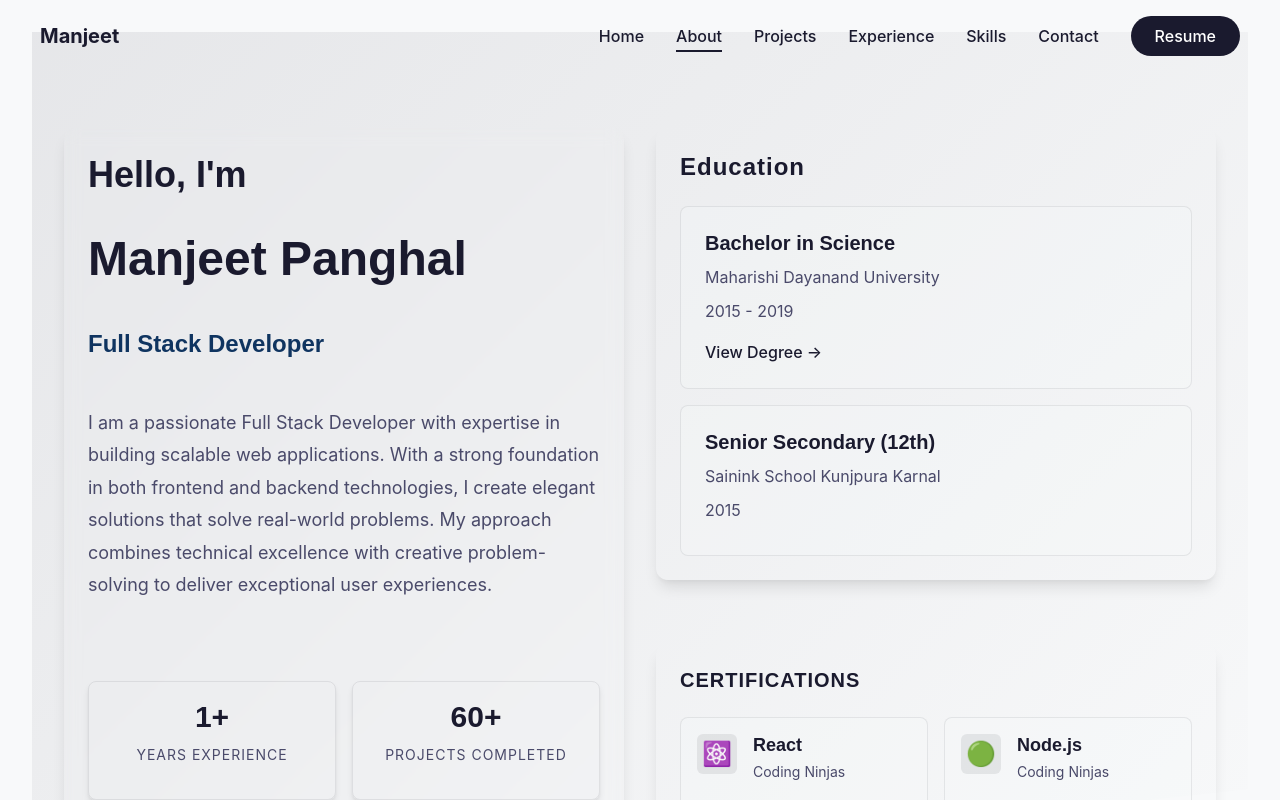
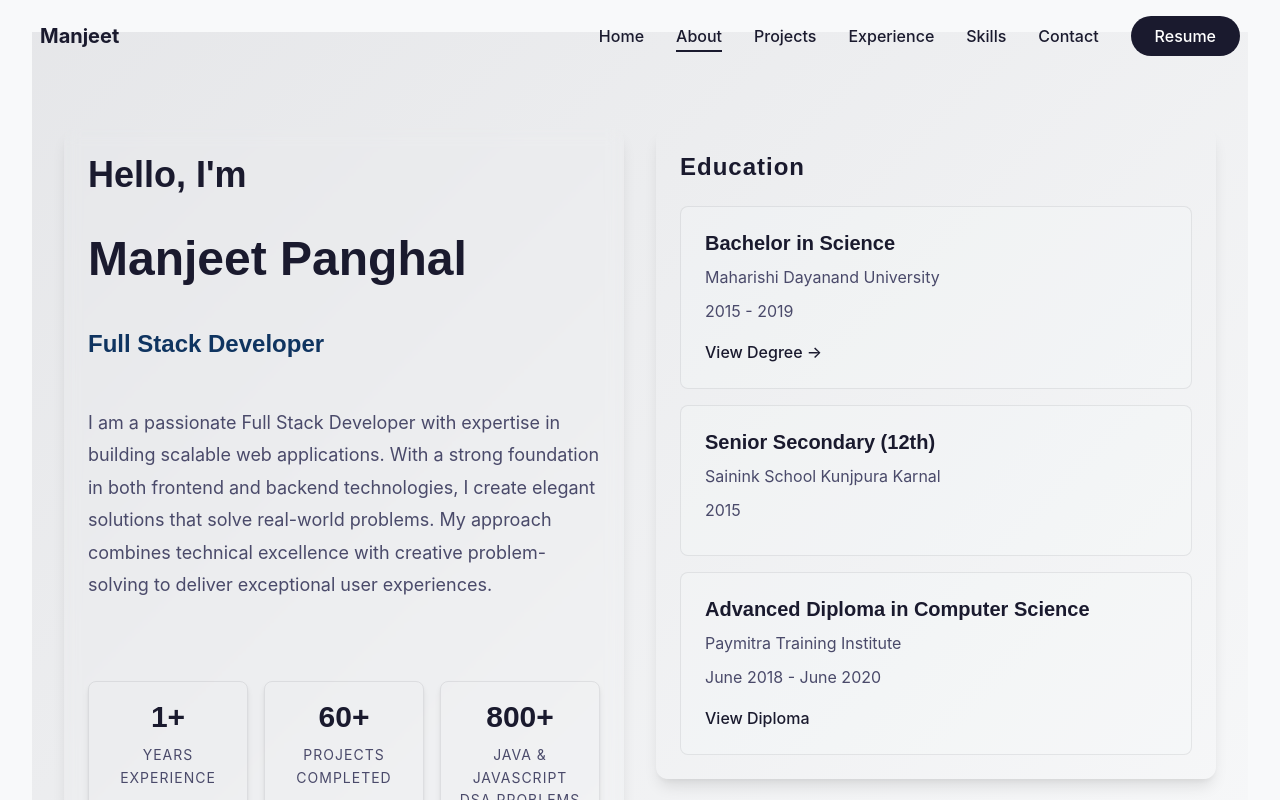
Before and after one commit to manjeet13804/manjeet-portfolio, a React (Create React App) app: page /about in a window 1280 px wide. Shown: the top 800 px of the page. Built offline with nearby package versions, Linux system fonts and the light colour scheme.

Commit message:
file added successfully

```diff
--- a/src/components/About.js
+++ b/src/components/About.js
@@ -234,6 +234,20 @@ const StatItem = styled(motion.div)`
   }
 `;
 
+const StatNumber = styled.h4`
+  font-size: ${({ theme }) => theme.fontSizes['3xl']};
+  color: ${({ theme }) => theme.colors.primary};
+  margin-bottom: ${({ theme }) => theme.spacing[2]};
+  font-weight: bold;
+`;
+
+const StatLabel = styled.p`
+  font-size: ${({ theme }) => theme.fontSizes.sm};
+  color: ${({ theme }) => theme.colors.textLight};
+  text-transform: uppercase;
+  letter-spacing: 1px;
+`;
+
 const ButtonGroup = styled(motion.div)`
   display: flex;
   flex-wrap: wrap;
@@ -346,12 +360,13 @@ const EducationList = styled.div`
   margin-top: ${({ theme }) => theme.spacing[6]};
 `;
 
-const EducationCard = styled(motion.div)`
+const EducationItem = styled(motion.div)`
   background: ${({ theme }) => `${theme.colors.background}40`};
   padding: ${({ theme }) => theme.spacing[6]};
   border-radius: ${({ theme }) => theme.borderRadius.lg};
   border: 1px solid ${({ theme }) => `${theme.colors.primary}15`};
 
+  .edu-content {
     h4 {
       font-size: ${({ theme }) => theme.fontSizes.xl};
       color: ${({ theme }) => theme.colors.text};
@@ -375,6 +390,7 @@ const EducationCard = styled(motion.div)`
 
       &:hover {
         color: ${({ theme }) => theme.colors.accent};
+      }
     }
   }
 `;
@@ -432,12 +448,20 @@ const About = () => {
 
           <Stats>
             <StatItem variants={itemVariants}>
-              <h4>1+</h4>
-              <p>Years Experience</p>
+              <StatNumber>1+</StatNumber>
+              <StatLabel>Years Experience</StatLabel>
             </StatItem>
             <StatItem variants={itemVariants}>
-              <h4>60+</h4>
-              <p>Projects Completed</p>
+              <StatNumber>60+</StatNumber>
+              <StatLabel>Projects Completed</StatLabel>
+            </StatItem>
+            <StatItem variants={itemVariants}>
+              <StatNumber>800+</StatNumber>
+              <StatLabel>Java & Javascript DSA Problems Solved</StatLabel>
+            </StatItem>
+            <StatItem variants={itemVariants}>
+              <StatNumber>Top Performer</StatNumber>
+              <StatLabel>12th & Coding Ninjas Full Stack Course</StatLabel>
             </StatItem>
           </Stats>
 
@@ -492,10 +516,11 @@ const About = () => {
               Education
             </EducationTitle>
             <EducationList>
-              <EducationCard
+              <EducationItem
                 variants={itemVariants}
                 whileHover={{ scale: 1.02 }}
               >
+                <div className="edu-content">
                   <h4>Bachelor in Science</h4>
                   <p>Maharishi Dayanand University</p>
                   <p>2015 - 2019</p>
@@ -506,15 +531,29 @@ const About = () => {
                   >
                     View Degree →
                   </a>
-              </EducationCard>
-              <EducationCard
+                </div>
+              </EducationItem>
+              <EducationItem
                 variants={itemVariants}
                 whileHover={{ scale: 1.02 }}
               >
+                <div className="edu-content">
                   <h4>Senior Secondary (12th)</h4>
                   <p>Sainink School Kunjpura Karnal</p>
                   <p>2015</p>
-              </EducationCard>
+                </div>
+              </EducationItem>
+              <EducationItem
+                variants={itemVariants}
+                whileHover={{ scale: 1.02 }}
+              >
+                <div className="edu-content">
+                  <h4>Advanced Diploma in Computer Science</h4>
+                  <p>Paymitra Training Institute</p>
+                  <p>June 2018 - June 2020</p>
+                  <a href="https://drive.google.com/file/d/1LbuPqO2WkHDHJAjj-MvD86XOQIF-1MfI/view?usp=sharing" target="_blank" rel="noopener noreferrer">View Diploma</a>
+                </div>
+              </EducationItem>
             </EducationList>
           </EducationSection>
 
--- a/src/components/Contact.js
+++ b/src/components/Contact.js
@@ -112,6 +112,16 @@ const InfoItem = styled.div`
   p {
     font-size: ${({ theme }) => theme.fontSizes.md};
     color: ${({ theme }) => theme.colors.textLight};
+
+    @media (max-width: ${({ theme }) => theme.breakpoints.sm}) {
+      font-size: ${({ theme }) => theme.fontSizes.sm};
+    }
+  }
+
+  a {
+    font-size: ${({ theme }) => theme.fontSizes.md};
+    color: ${({ theme }) => theme.colors.textLight};
+    text-decoration: none;
 
     @media (max-width: ${({ theme }) => theme.breakpoints.sm}) {
       font-size: ${({ theme }) => theme.fontSizes.sm};
@@ -333,6 +343,24 @@ const Contact = () => {
                 <p>Jhajjar, Haryana</p>
               </div>
             </InfoItem>
+            <InfoItem>
+              <InfoIcon>
+                <FaGithub />
+              </InfoIcon>
+              <div>
+                <h4>GitHub</h4>
+                <a href="https://www.github.com/manjeet13804" target="_blank" rel="noopener noreferrer">github.com/manjeet13804</a>
+              </div>
+            </InfoItem>
+            <InfoItem>
+              <InfoIcon>
+                <FaLinkedin />
+              </InfoIcon>
+              <div>
+                <h4>LinkedIn</h4>
+                <a href="https://www.linkedin.com/in/manjeet-panghal" target="_blank" rel="noopener noreferrer">linkedin.com/in/manjeet-panghal</a>
+              </div>
+            </InfoItem>
           </ContactInfo>
 
           <ContactForm ref={form} onSubmit={handleSubmit}>
```
Lines whose indentation alone changed are shown as unchanged.
